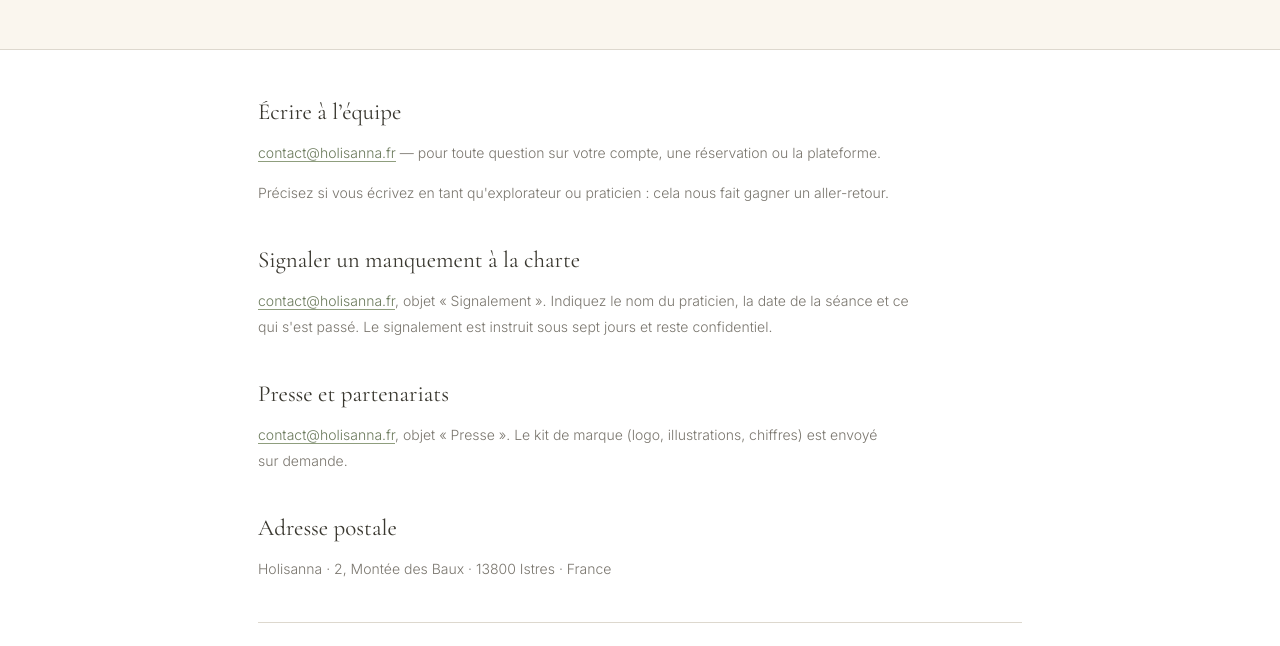
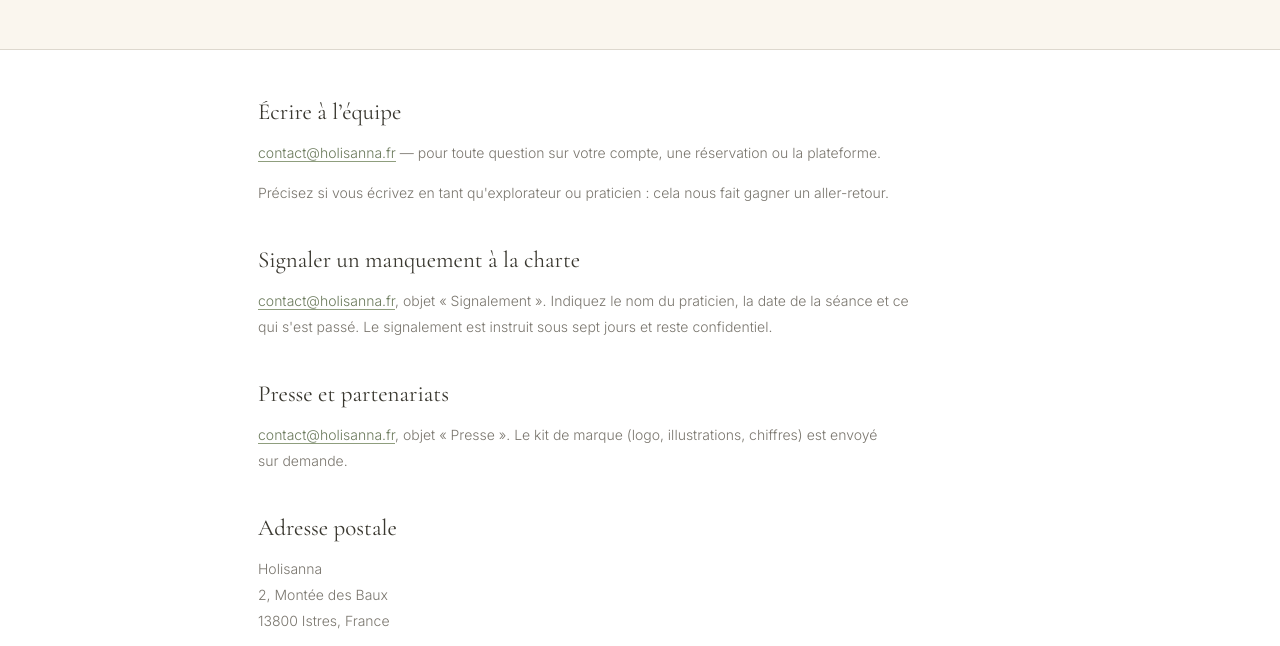
Before and after one commit to HaudLG/Holisanna, a plain HTML site: page holisanna-site/contact.html in a window 1280 px wide. Shown: the part 280-926 px from the top of the page. Drawn offline with nearby package versions, Linux system fonts and the light colour scheme.

Commit message:
Contact : adresse postale sur trois lignes
Co-Authored-By: Claude Sonnet 5.5 <noreply@anthropic.com>
Claude-Session: https://claude.ai/code/session_018BpwKSP992gNoXXLccbDrY

```diff
--- a/holisanna-site/contact.html
+++ b/holisanna-site/contact.html
@@ -34,7 +34,7 @@
       </section>
       <section>
         <h2>Adresse postale</h2>
-        <p>Holisanna · 2, Montée des Baux · 13800 Istres · France</p>
+        <p>Holisanna<br>2, Montée des Baux<br>13800 Istres, France</p>
       </section>
     <div class="prose-foot">
       <div class="prose-foot__note">Réponse sous deux jours ouvrés</div>
```
